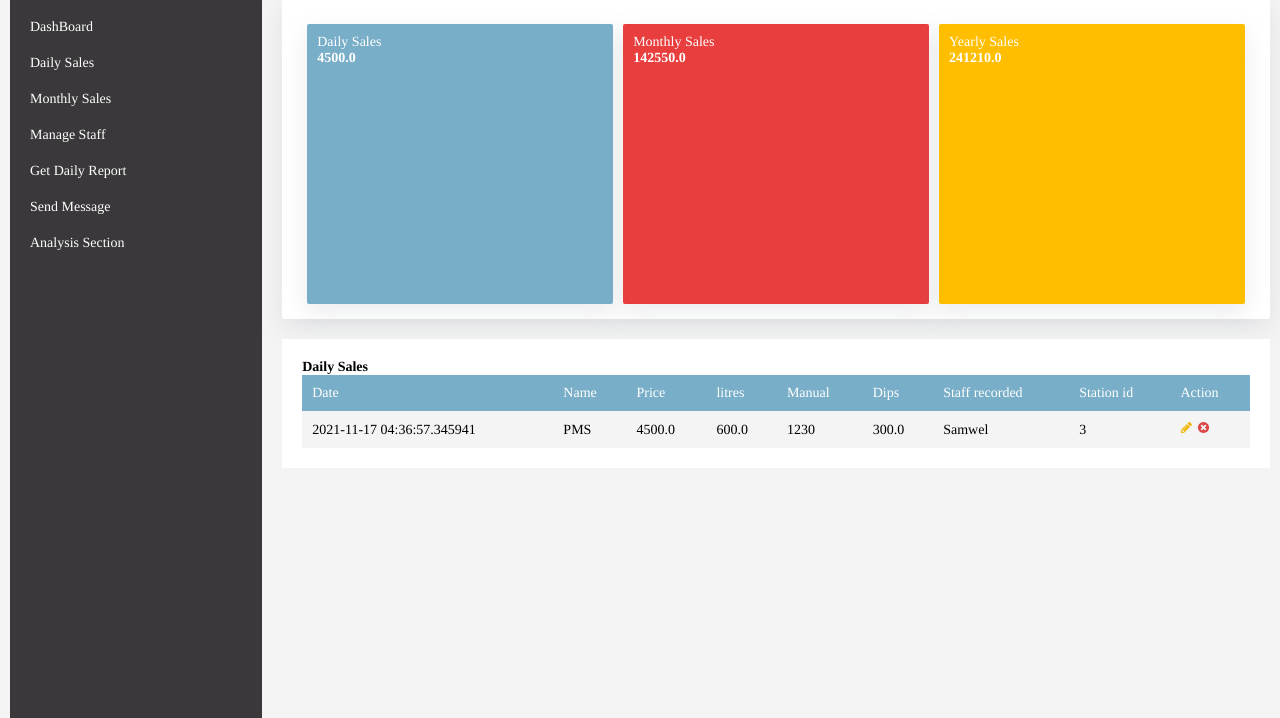
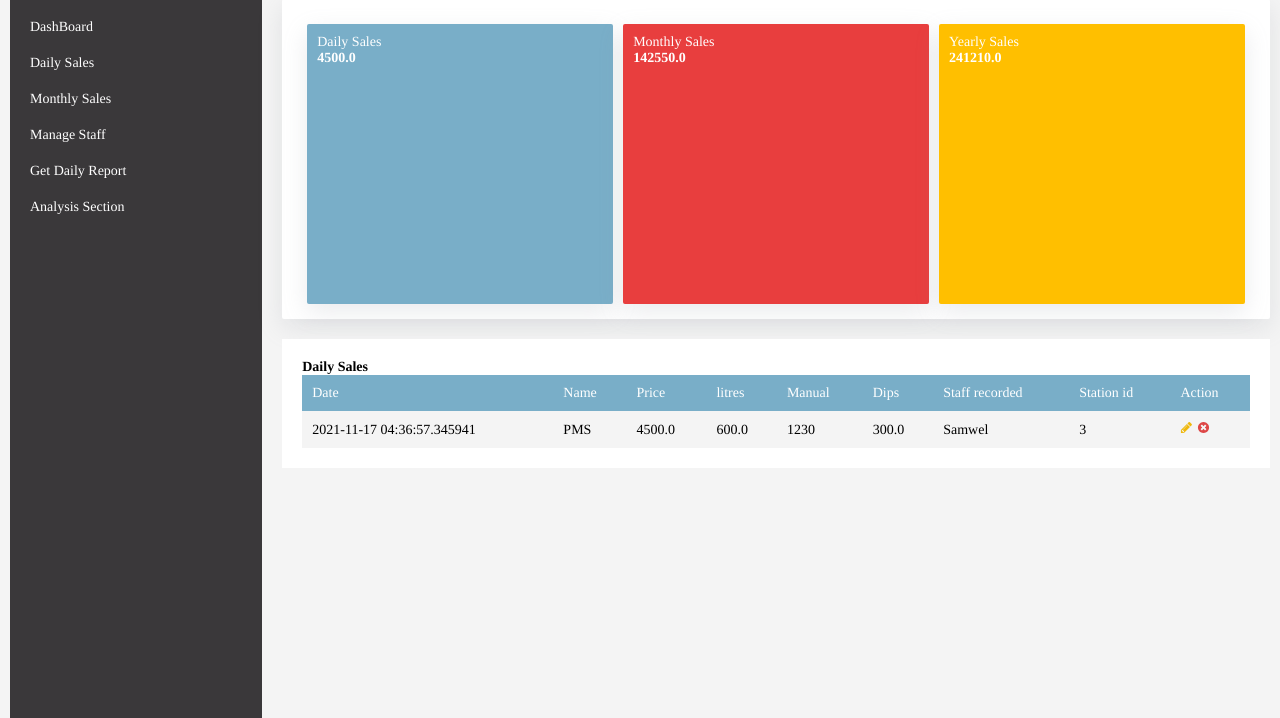
Before and after one commit to kenreagan/flask-petroldash, a Flask app: page /admin in a window 1280 px wide. Shown: the part 67-785 px from the top of the page. Run offline with Flask 2, Linux system fonts and the light colour scheme; a user stored in the database is signed in; data comes from the database, SQL or seed files in the repository; some libraries are stand-ins or nearby versions.

Commit message:
edited send message

```diff
--- a/src/templates/admin.html
+++ b/src/templates/admin.html
@@ -9,7 +9,6 @@
 			<li><a href="{{url_for('application.monthly_sales')}}">Monthly Sales</a></li>
 			<li><a href="{{url_for('application.manage_staff')}}">Manage Staff</a></li>
 			<li><a href="{{url_for('application.get_report')}}">Get Daily Report</a></li>
-			<li><a href="{{url_for('application.home')}}">Send Message</a></li>
 			<li><a href="{{url_for('application.analysis')}}">Analysis Section</a></li>
 		</ul>
 	</main>
```
